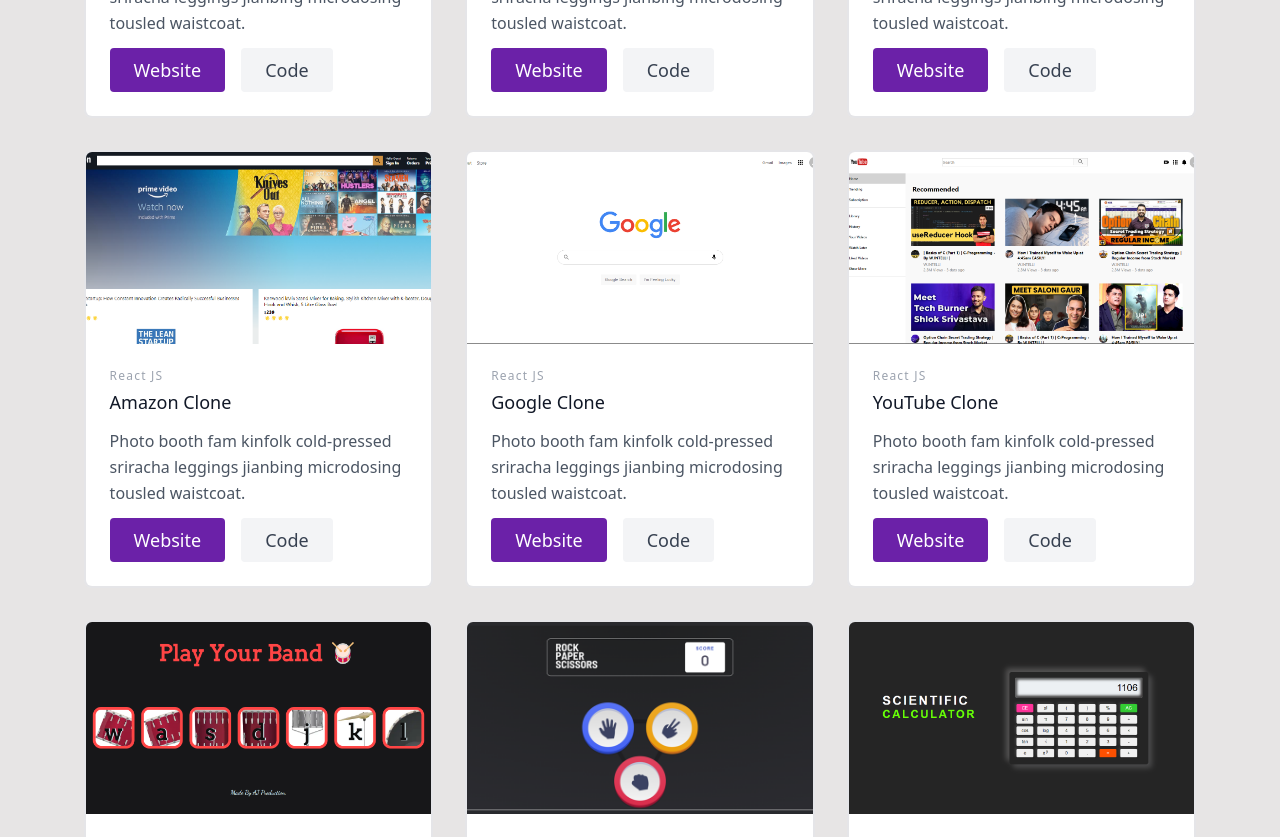
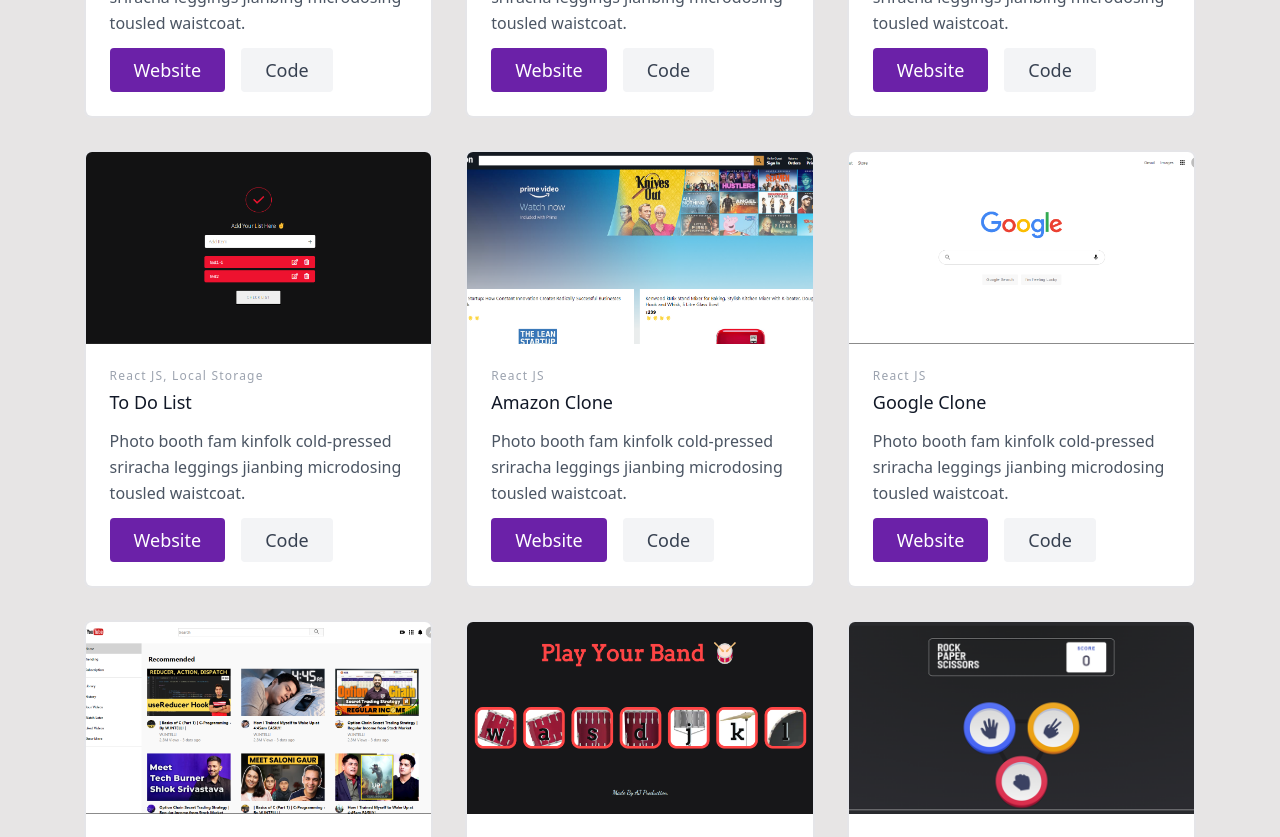
Before and after one commit to AtharvaJoshi12/projects-using-nextjs, a Next.js app: page / in a window 1280 px wide. Shown: the part 820-1657 px from the top of the page. Built offline with nearby package versions, Linux system fonts and the light colour scheme.

Commit message:
To do added

```diff
--- a/components/ProjectContainer1.js
+++ b/components/ProjectContainer1.js
@@ -31,6 +31,14 @@
               wlink="https://hulu-clone-iota-black.vercel.app/"
               clink="https://github.com/AtharvaJoshi12/hulu-clone"
             />
+            <Project
+              tech="React JS, Local Storage"
+              title="To Do List"
+              description="Photo booth fam kinfolk cold-pressed sriracha leggings jianbing microdosing tousled waistcoat."
+              image="/images/todo.png"
+              wlink="https://todo-bay-three.vercel.app/"
+              clink="https://github.com/AtharvaJoshi12/todo-react"
+            />{" "}
             <Project
               tech="React JS"
               title="Amazon Clone"
--- a/components/ProjectContainer2.js
+++ b/components/ProjectContainer2.js
@@ -7,6 +7,14 @@
       <section className="text-gray-600 body-font">
         <div className="container px-5 py-24 mx-auto">
           <div className="flex flex-wrap -m-4 md:justify-center">
+            <Project
+              tech="React JS, Local Storage"
+              title="To Do List"
+              description="Photo booth fam kinfolk cold-pressed sriracha leggings jianbing microdosing tousled waistcoat."
+              image="/images/todo.png"
+              wlink="https://todo-bay-three.vercel.app/"
+              clink="https://github.com/AtharvaJoshi12/todo-react"
+            />{" "}
             <Project
               tech="React JS"
               title="Amazon Clone"
```
Also changed, not shown: public/images/todo.png (added).
